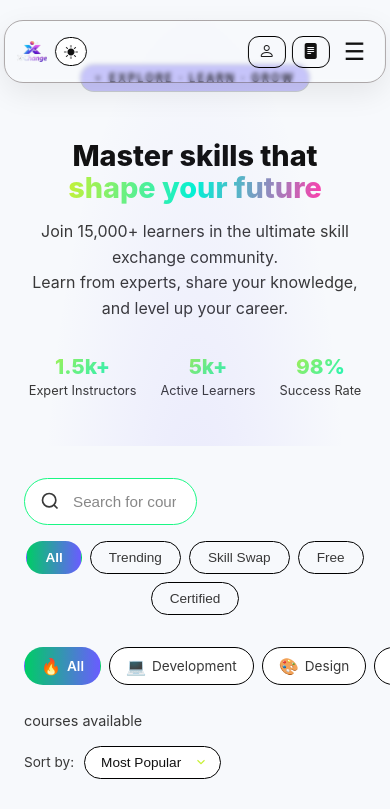
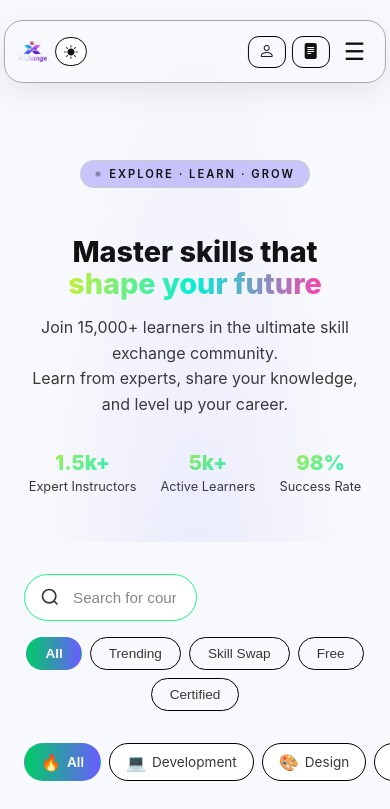
Before and after one commit to McAbdullahRamadan/X-Change-experimental-frontend, an Angular app in the folder X-Change-Demo/: page /courses in a window 390 px wide. Shown: the top 809 px of the page. Built offline with nearby package versions, Linux system fonts and the light colour scheme.

Commit message:
Skills master

```diff
--- a/X-Change-Demo/src/app/components/courses/courses.component.css
+++ b/X-Change-Demo/src/app/components/courses/courses.component.css
@@ -705,7 +705,7 @@ body.dark-mode .progress-bar {
   }
 
   .courses-hero {
-    padding: 4rem 1rem 3rem;
+    padding: 10rem 1rem 3rem;
   }
 
   .search-filters,
```
